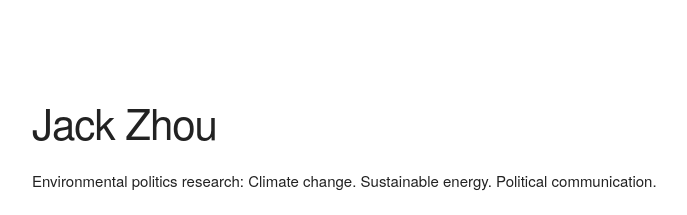
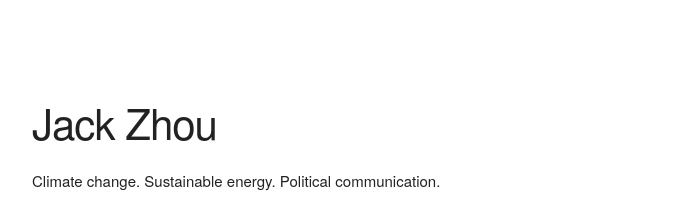
Before and after one commit to mjackzhou/mjackzhou.github.io, a plain HTML site: page index.html in a window 1280 px wide. Shown: the top 215 px of the page, without its empty margins (128-815 px from the left). Drawn offline with Linux system fonts and the light colour scheme.

Commit message:
Update index.html

```diff
--- a/index.html
+++ b/index.html
@@ -36,7 +36,7 @@
     <div class="column">
       <div class="two.columns" style="margin-top: 10%">
         <h2>Jack Zhou  </h2>
-       Environmental politics research: Climate change. Sustainable energy.  Political communication. </p>
+       Climate change. Sustainable energy.  Political communication. </p>
 
         <div class="value-props row">
           <div class="two columns value-prop" style="margin-top: 1%">
```
